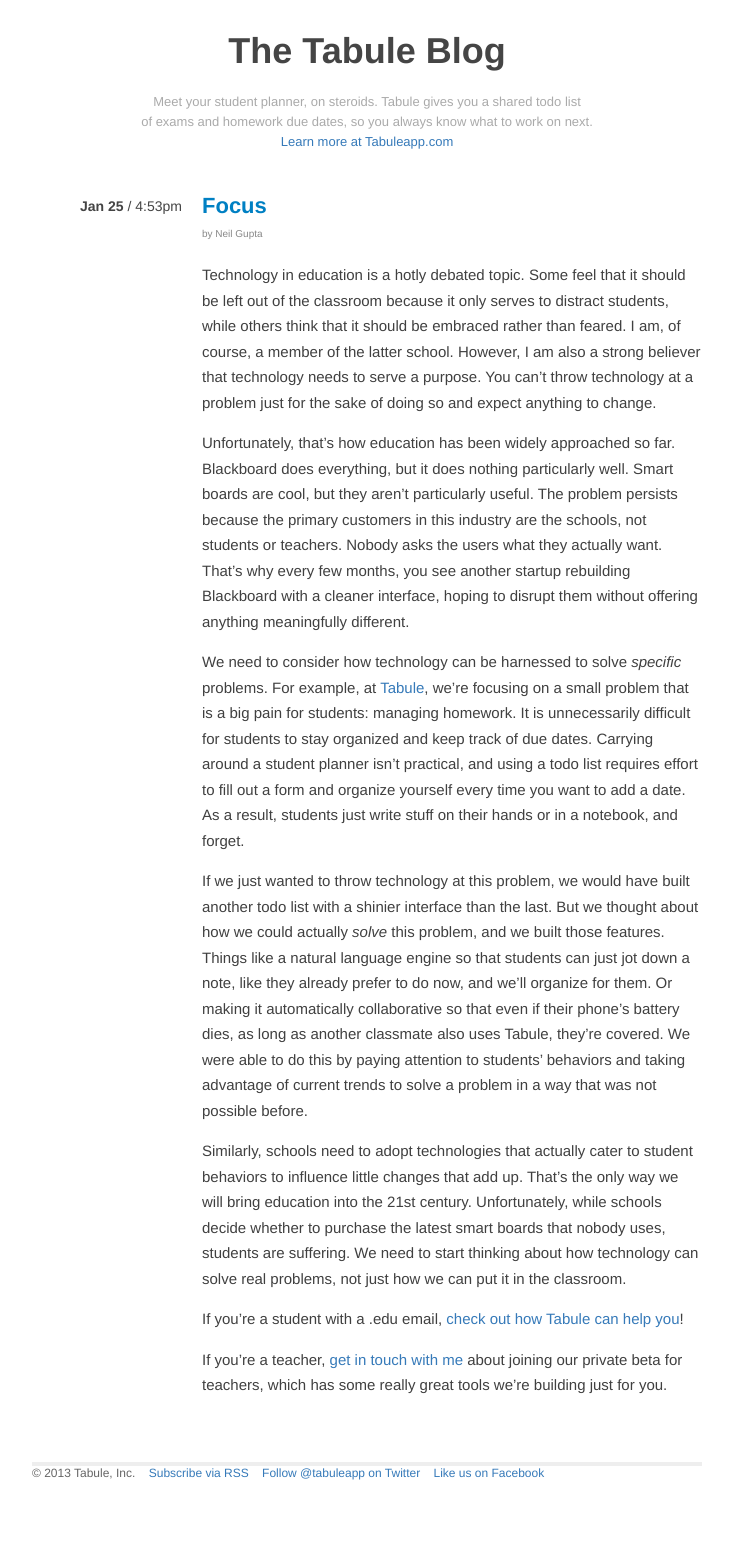
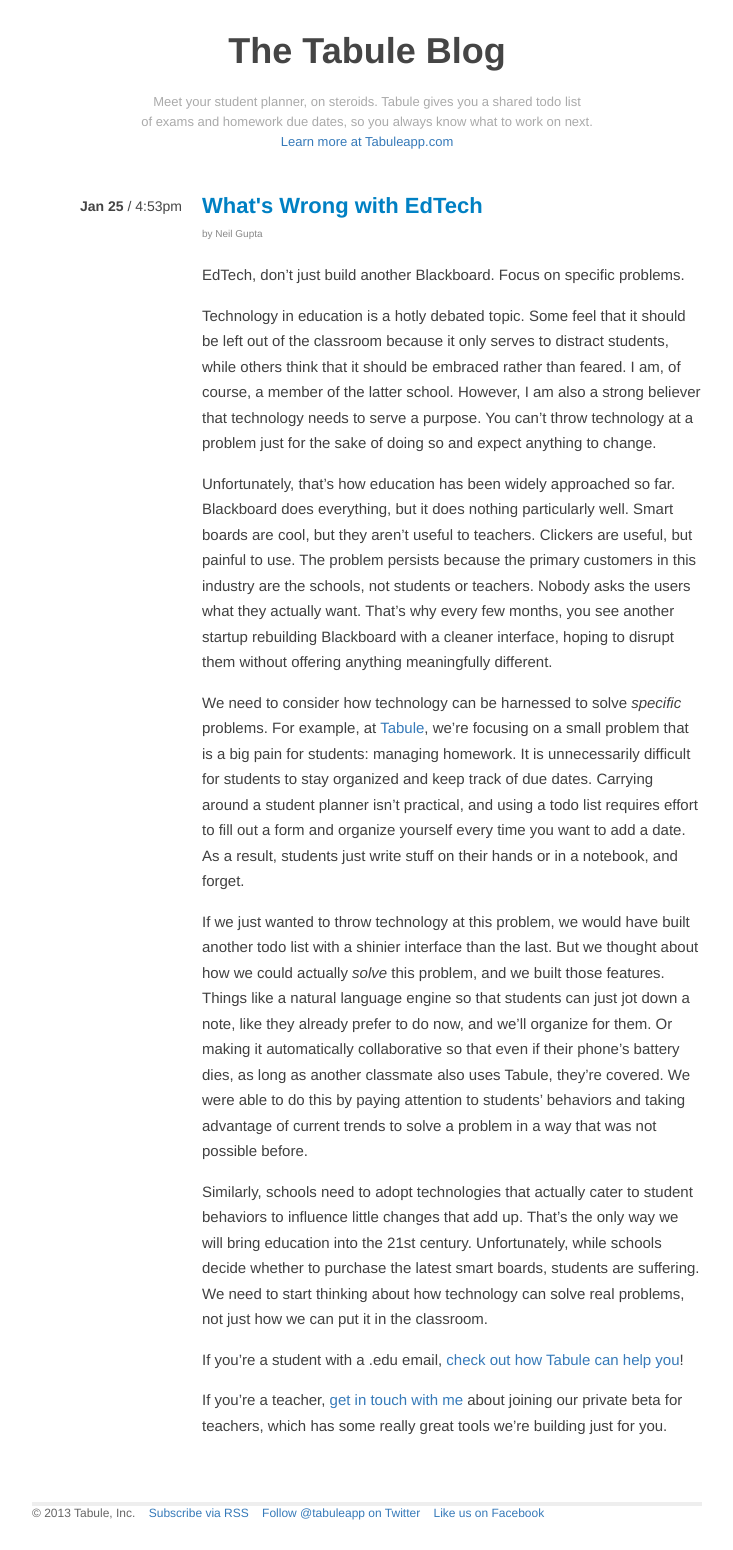
Before and after one commit to Tabule/TabuleBlog, a Jekyll site: the page built from _posts/2013-01-25-why-edtech-needs-focus.md, in a window 1280 px wide. Shown: the whole page, without its empty margins (273-1006 px from the left). Built offline with Jekyll 4.4.1, drawn with Linux system fonts in a browser that asks for light colours; comment, search, counter and statistics services are not loaded; before the commit the page ends 1510 px from its top, so only the background shows below that.

Commit message:
title change

```diff
--- a/_posts/2013-01-25-why-edtech-needs-focus.md
+++ b/_posts/2013-01-25-why-edtech-needs-focus.md
@@ -1,20 +1,22 @@
 ---
 layout: post
-title: Focus
+title: What's Wrong with EdTech
 comments: true
 author: Neil Gupta
 time: 4:53pm
 ---
 
+EdTech, don't just build another Blackboard. Focus on specific problems.
+
 Technology in education is a hotly debated topic. Some feel that it should be left out of the classroom because it only serves to distract students, while others think that it should be embraced rather than feared. I am, of course, a member of the latter school. However, I am also a strong believer that technology needs to serve a purpose. You can't throw technology at a problem just for the sake of doing so and expect anything to change.
 
-Unfortunately, that's how education has been widely approached so far. Blackboard does everything, but it does nothing particularly well. Smart boards are cool, but they aren't particularly useful. The problem persists because the primary customers in this industry are the schools, not students or teachers. Nobody asks the users what they actually want. That's why every few months, you see another startup rebuilding Blackboard with a cleaner interface, hoping to disrupt them without offering anything meaningfully different.
+Unfortunately, that's how education has been widely approached so far. Blackboard does everything, but it does nothing particularly well. Smart boards are cool, but they aren't useful to teachers. Clickers are useful, but painful to use. The problem persists because the primary customers in this industry are the schools, not students or teachers. Nobody asks the users what they actually want. That's why every few months, you see another startup rebuilding Blackboard with a cleaner interface, hoping to disrupt them without offering anything meaningfully different.
 
 We need to consider how technology can be harnessed to solve *specific* problems. For example, at [Tabule](https://tabuleapp.com), we're focusing on a small problem that is a big pain for students: managing homework. It is unnecessarily difficult for students to stay organized and keep track of due dates. Carrying around a student planner isn't practical, and using a todo list requires effort to fill out a form and organize yourself every time you want to add a date. As a result, students just write stuff on their hands or in a notebook, and forget.
 
 If we just wanted to throw technology at this problem, we would have built another todo list with a shinier interface than the last. But we thought about how we could actually *solve* this problem, and we built those features. Things like a natural language engine so that students can just jot down a note, like they already prefer to do now, and we'll organize for them. Or making it automatically collaborative so that even if their phone's battery dies, as long as another classmate also uses Tabule, they're covered. We were able to do this by paying attention to students' behaviors and taking advantage of current trends to solve a problem in a way that was not possible before.
 
-Similarly, schools need to adopt technologies that actually cater to student behaviors to influence little changes that add up. That's the only way we will bring education into the 21st century. Unfortunately, while schools decide whether to purchase the latest smart boards that nobody uses, students are suffering. We need to start thinking about how technology can solve real problems, not just how we can put it in the classroom.
+Similarly, schools need to adopt technologies that actually cater to student behaviors to influence little changes that add up. That's the only way we will bring education into the 21st century. Unfortunately, while schools decide whether to purchase the latest smart boards, students are suffering. We need to start thinking about how technology can solve real problems, not just how we can put it in the classroom.
 
 If you're a student with a .edu email, [check out how Tabule can help you](https://tabuleapp.com)!
 
```
